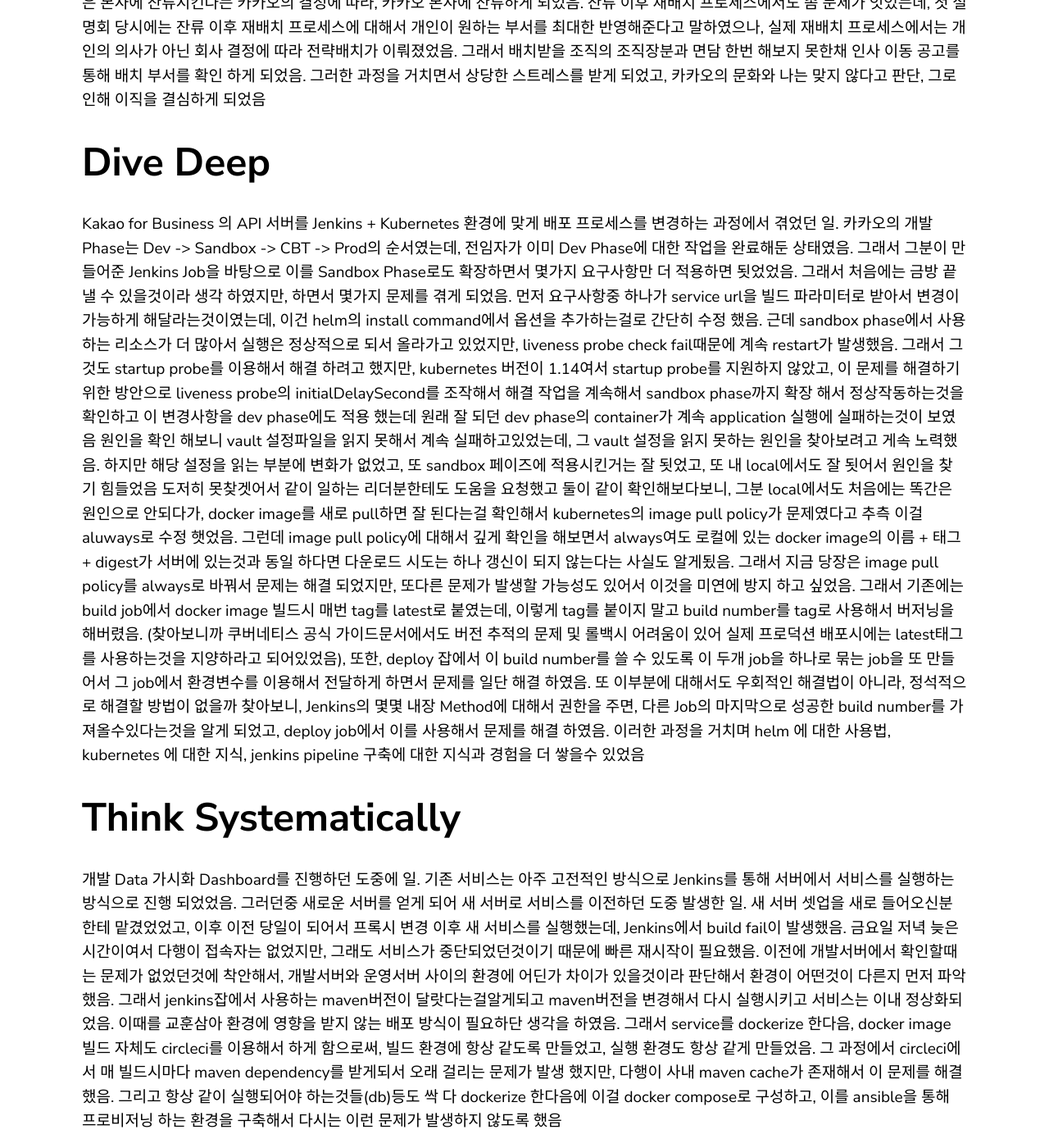
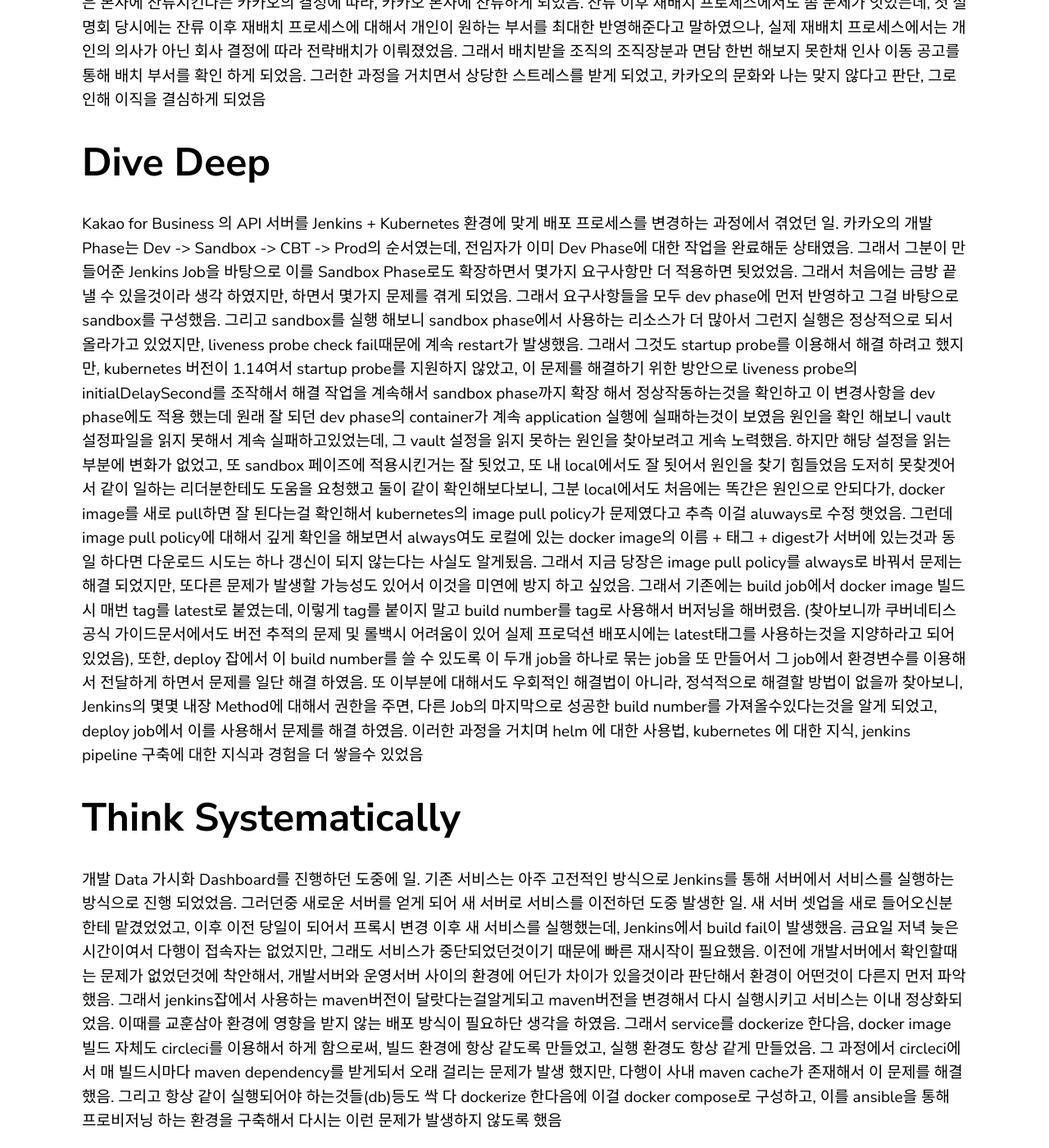
Before and after one commit to yoowonyoung/yoowonyoung.github.io, a Jekyll site: the page built from _posts/2021-06-11-Interview-08.md, in a window 1280 px wide and 1400 px high, scrolled down 1349 px. Shown: the whole window at 82% size. Built offline with Jekyll 4.4.1, drawn with Linux system fonts in a browser that asks for light colours; comment, search, counter and statistics services are not loaded.

Commit message:
Update 2021-06-11-Interview-08.md

```diff
--- a/_posts/2021-06-11-Interview-08.md
+++ b/_posts/2021-06-11-Interview-08.md
@@ -29,7 +29,7 @@
 Kakao for Business 의 API 서버를 Jenkins + Kubernetes 환경에 맞게 배포 프로세스를 변경하는 과정에서 겪었던 일.
 카카오의 개발 Phase는 Dev -> Sandbox -> CBT -> Prod의 순서였는데, 전임자가 이미 Dev Phase에 대한 작업을 완료해둔 상태였음. 그래서 그분이 만들어준 Jenkins Job을 바탕으로 이를 Sandbox Phase로도 확장하면서
 몇가지 요구사항만 더 적용하면 됫었었음. 그래서 처음에는 금방 끝낼 수 있을것이라 생각 하였지만, 하면서 몇가지 문제를 겪게 되었음.
-먼저 요구사항중 하나가 service url을 빌드 파라미터로 받아서 변경이 가능하게 해달라는것이였는데, 이건 helm의 install command에서 옵션을 추가하는걸로 간단히 수정 했음. 근데 sandbox phase에서 사용하는 리소스가 더 많아서 실행은 정상적으로 되서 올라가고 있었지만, liveness probe check fail때문에 계속 restart가 발생했음.
+그래서 요구사항들을 모두 dev phase에 먼저 반영하고 그걸 바탕으로 sandbox를 구성했음. 그리고 sandbox를 실행 해보니 sandbox phase에서 사용하는 리소스가 더 많아서 그런지 실행은 정상적으로 되서 올라가고 있었지만, liveness probe check fail때문에 계속 restart가 발생했음.
 그래서 그것도 startup probe를 이용해서 해결 하려고 했지만, kubernetes 버전이 1.14여서 startup probe를 지원하지 않았고, 이 문제를 해결하기 위한 방안으로 liveness probe의 initialDelaySecond를 조작해서 해결
 작업을 계속해서 sandbox phase까지 확장 해서 정상작동하는것을 확인하고 이 변경사항을 dev phase에도 적용 했는데 원래 잘 되던 dev phase의 container가 계속 application 실행에 실패하는것이 보였음
 원인을 확인 해보니 vault 설정파일을 읽지 못해서 계속 실패하고있었는데, 그 vault 설정을 읽지 못하는 원인을 찾아보려고 게속 노력했음. 하지만 해당 설정을 읽는 부분에 변화가 없었고, 또 sandbox 페이즈에 적용시킨거는 잘 됫었고, 또 내 local에서도 잘 됫어서 원인을 찾기 힘들었음
```
